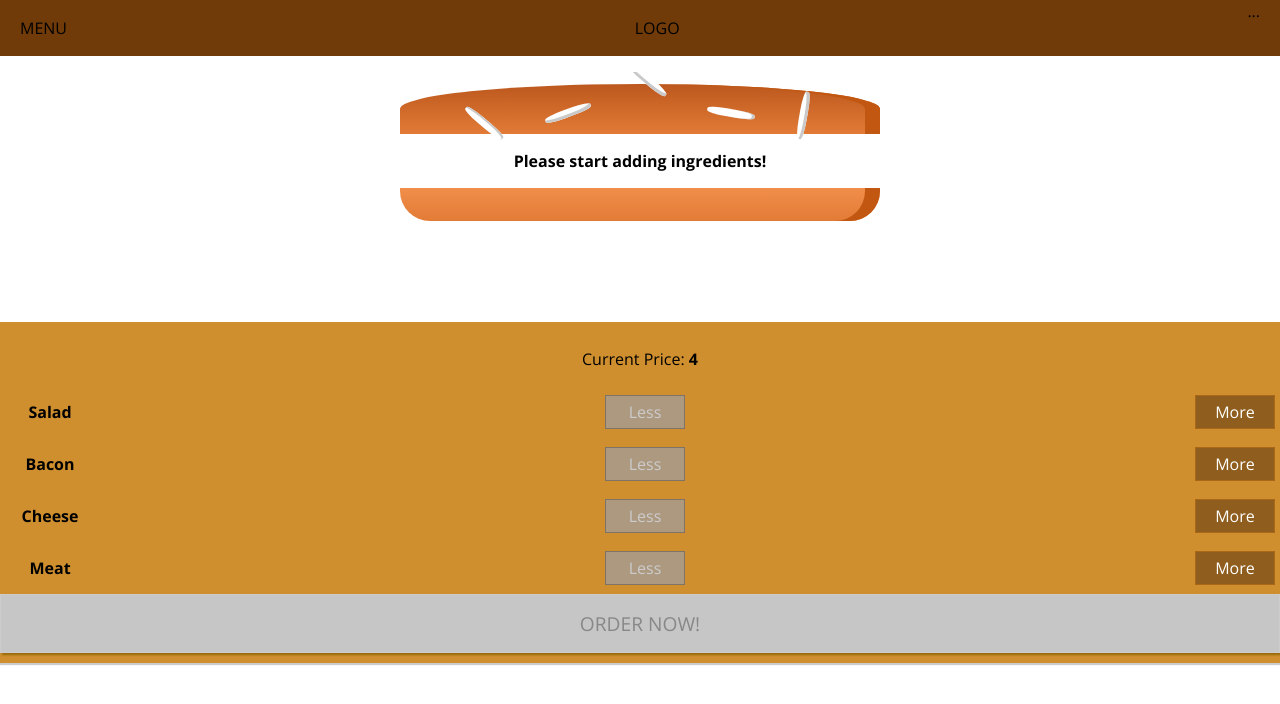
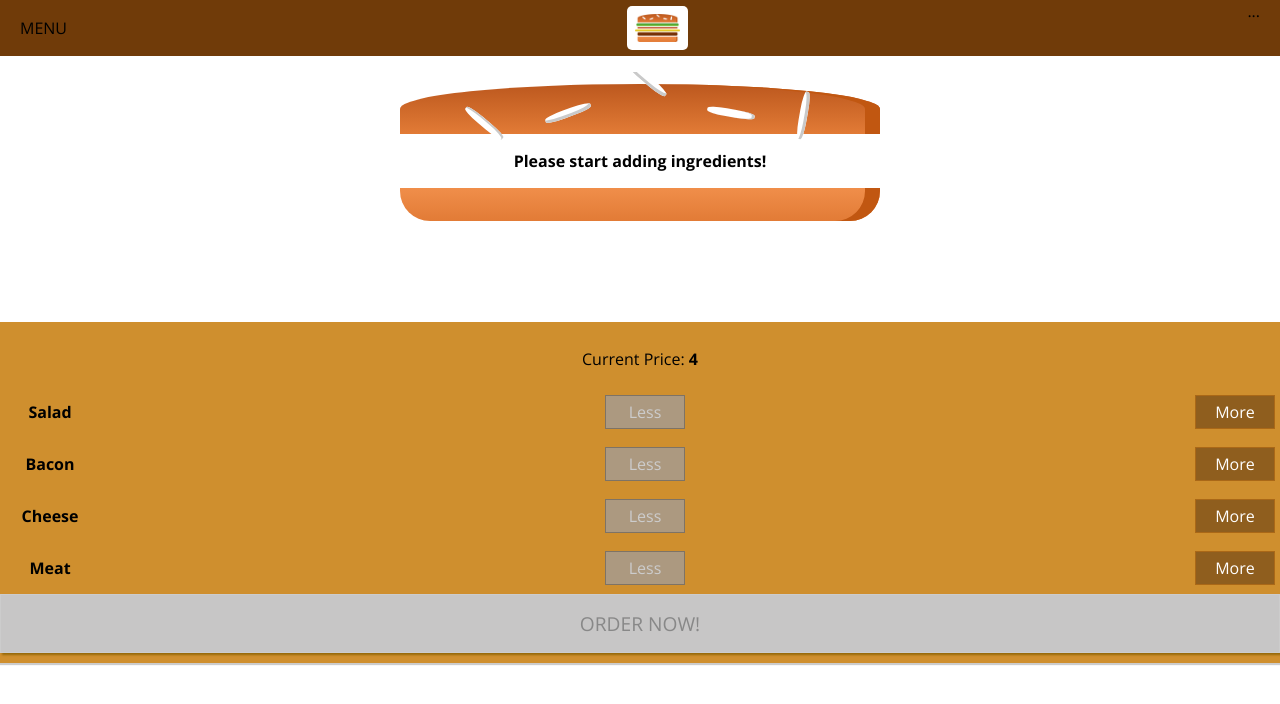
Before and after one commit to shindesharad71/Burger-Builder-With-React, a React (Create React App) app: page / in a window 1280 px wide. Shown: the top 704 px of the page. Built offline with nearby package versions, Linux system fonts and the light colour scheme.

Commit message:
Added: Logo

```diff
--- /dev/null
+++ b/src/components/Logo/Logo.js
@@ -0,0 +1,11 @@
+import React from 'react';
+import classes from './Logo.module.scss'
+import burgerLogo from '../../assets/images/burger-logo.png';
+
+const logo = () => (
+	<div className={classes.Logo}>
+		<img src={burgerLogo} alt="logo" />
+	</div>
+);
+
+export default logo;
--- /dev/null
+++ b/src/components/Logo/Logo.module.scss
@@ -0,0 +1,11 @@
+.Logo {
+    background-color: white;
+    padding: 8px;
+    height: 80%;
+    box-sizing: border-box;
+    border-radius: 5px;
+
+    img {
+        height: 100%;
+    }
+}
--- a/src/components/Navigation/Toolbar/Toolbar.js
+++ b/src/components/Navigation/Toolbar/Toolbar.js
@@ -1,14 +1,13 @@
 import React from 'react';
 import classes from './Toolbar.module.scss';
+import Logo from '../../Logo/Logo';
 
 const toolbar = (props) => (
-    <header className={classes.Toolbar}>
-        <div>MENU</div>
-        <div>LOGO</div>
-        <nav>
-            ...
-        </nav>
-    </header>
+	<header className={classes.Toolbar}>
+		<div>MENU</div>
+		<Logo />
+		<nav>...</nav>
+	</header>
 );
 
 export default toolbar;
```
Also changed, not shown: src/assets/images/burger-logo.png (added).
